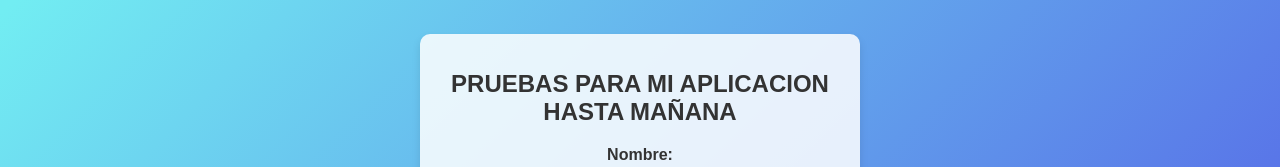
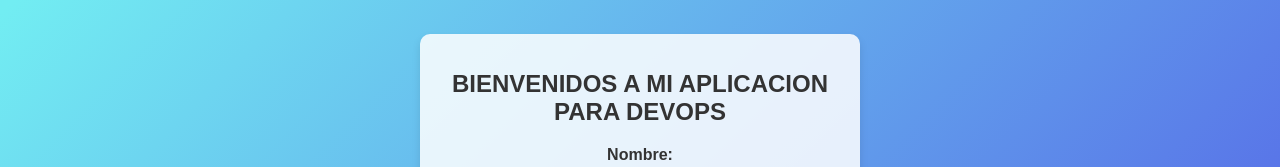
Before and after one commit to kenser11547/mi-aplicacion, a website: page public/index.html in a window 1280 px wide. Shown: the part 194-361 px from the top of the page. Drawn offline with Linux system fonts and the light colour scheme.

Commit message:
ULTIMO DIA

```diff
--- a/public/index.html
+++ b/public/index.html
@@ -8,7 +8,7 @@
 </head>
 <body>
     <div class="container">
-        <h1>PRUEBAS PARA MI APLICACION HASTA MAÑANA</h1>
+        <h1>BIENVENIDOS A MI APLICACION PARA DEVOPS</h1>
         <form action="/submit" method="post">
             <label for="name">Nombre:</label>
             <input type="text" id="name" name="name" required>
```
